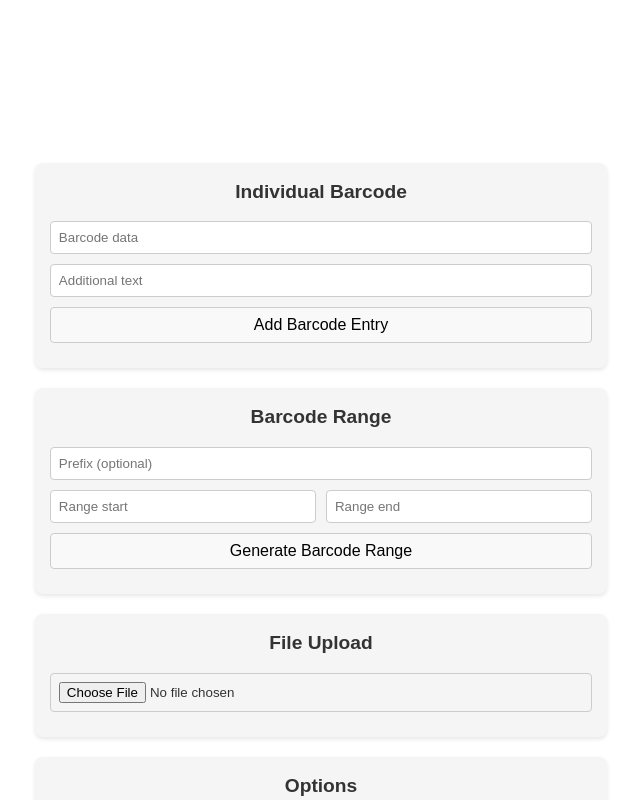
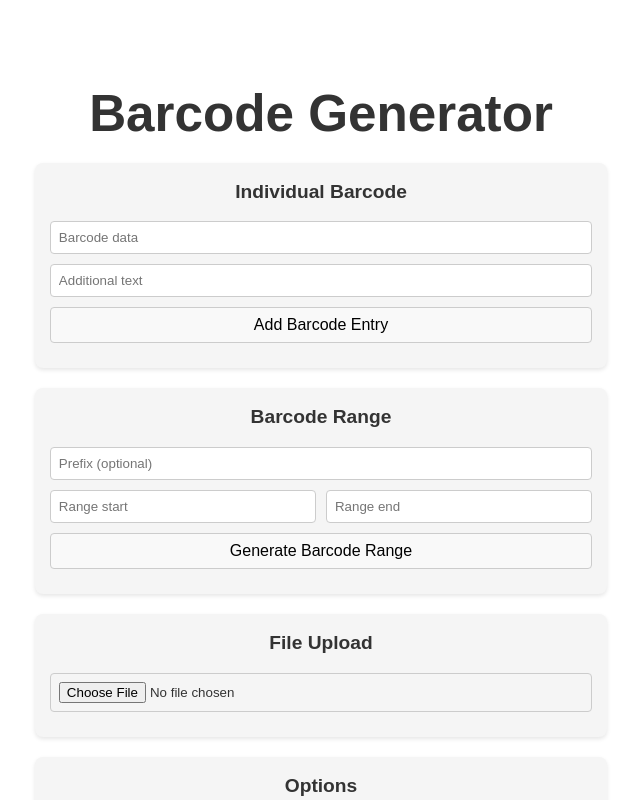
Before and after one commit to gitSambhal/react-barcode-generator-bartender-alternative, a React (Vite) app: page / in a window 1280 px wide. Shown: the top 800 px of the page, without its empty margins (319-959 px from the left). Built offline with nearby package versions, Linux system fonts and the light colour scheme.

Commit message:
fix header color

```diff
--- a/src/App.css
+++ b/src/App.css
@@ -11,7 +11,6 @@ body {
 }
 
 .App h1 {
-  color: white; /* or any other color that contrasts well with the black background */
   margin-bottom: 20px;
 }
 
```
